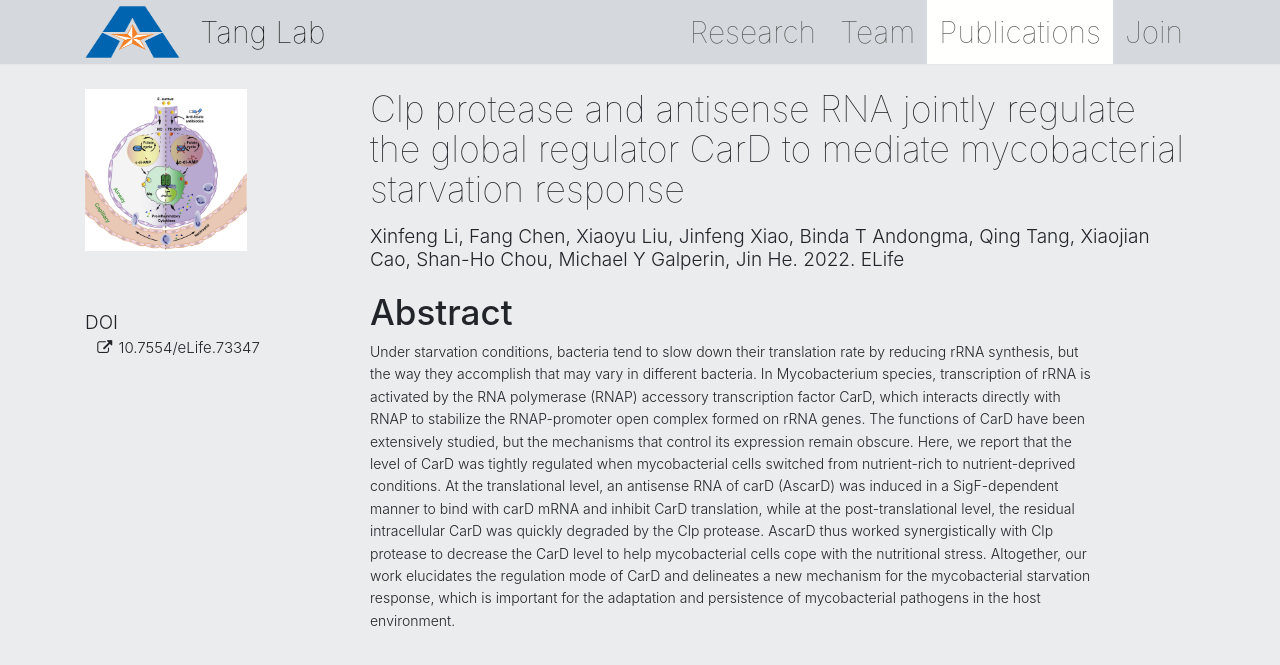
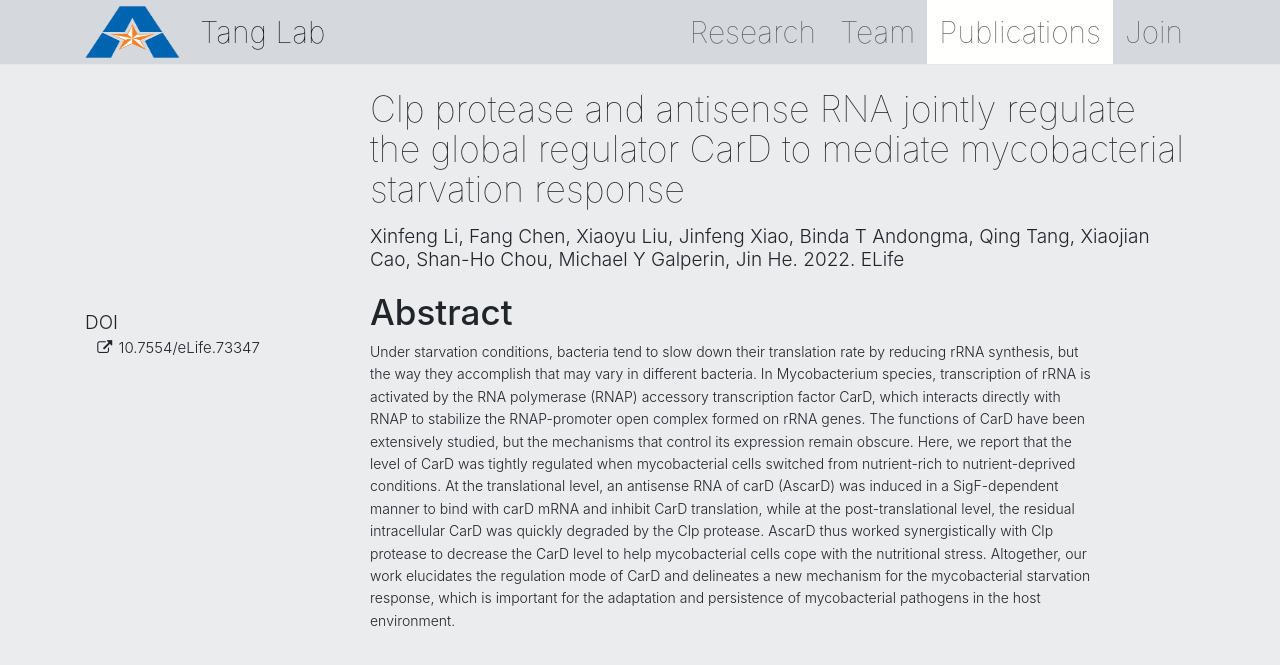
Before and after one commit to qingtanglab/qingtanglab.github.io, a Jekyll site: the page built from papers/_posts/2022-01-26-Li.md, in a window 1280 px wide. Shown: the top 665 px of the page. Built offline with Jekyll 4.4.1, drawn with Linux system fonts in a browser that asks for light colours.

Commit message:
Update 2022-01-26-Li.md

```diff
--- a/papers/_posts/2022-01-26-Li.md
+++ b/papers/_posts/2022-01-26-Li.md
@@ -1,7 +1,7 @@
 ---
 layout: paper
 title: Clp protease and antisense RNA jointly regulate the global regulator CarD to mediate mycobacterial starvation response
-image: /images/Thymidine_cell_host-Microbe.jpg
+image:
 authors: Xinfeng Li, Fang Chen, Xiaoyu Liu, Jinfeng Xiao, Binda T Andongma, Qing Tang, Xiaojian Cao, Shan-Ho Chou, Michael Y Galperin, Jin He.
 year: 2022
 ref: Li et al., eLife, 2022
```
